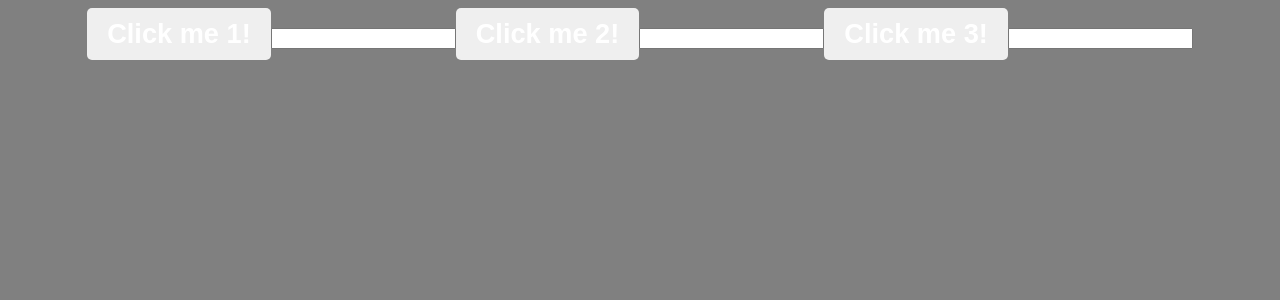
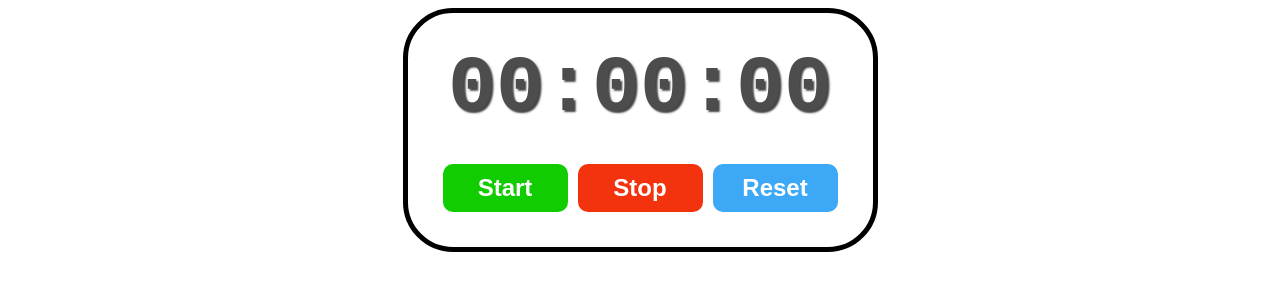
Before and after one commit to AhmedElyacoubiForJ/react-sandbox, a React (Create React App) app: page / in a window 1280 px wide. Shown: the top 300 px of the page. Built offline with nearby package versions, Linux system fonts and the light colour scheme; the HTML template or start-up script is replaced by a standard one.

Commit message:
stopwatch html and css

```diff
--- a/src/App.js
+++ b/src/App.js
@@ -20,6 +20,7 @@
 //import DigitalClock from "./BroCode/components/digital-clock";
 import UseContextExample from "./BroCode/components/use-context-hook";
 import UseRefExample from "./BroCode/components/use-ref";
+import StopWatch from "./BroCode/components/stop-watch";
 
 function App() {
   return (
@@ -85,7 +86,10 @@
       {/* <UseContextExample /> */}
 
       {/* useRef */}
-      <UseRefExample />
+      {/* <UseRefExample /> */}
+
+      {/* Stopwatch app */}
+      <StopWatch />
     </div>
   );
 }
--- /dev/null
+++ b/src/BroCode/components/stop-watch/index.jsx
@@ -0,0 +1,36 @@
+import { useState, useEffect, useRef } from "react";
+import './styles.css';
+
+function StopWatch() {
+  const [isRunning, setIsRunning] = useState(false);
+  const [elapsedTime, setElapsedTime] = useState(0);
+  const instervalIdRef = useRef(null);
+  const startTimeRef = useRef(0);
+
+  // we perform some code if the component is mounted
+  // and if the StopWatch is running
+  useEffect(() => {}, [isRunning]);
+
+  function start() {}
+
+  function stop() {}
+
+  function reset() {}
+
+  function formatTime() {
+    return "00:00:00";
+  }
+
+  return (
+    <div className="stopwatch">
+      <div className="display">{formatTime()}</div>
+      <div className="controls">
+        <button className="start-button" onClick={start}>Start</button>
+        <button className="stop-button" onClick={stop}>Stop</button>
+        <button className="reset-button" onClick={reset}>Reset</button>
+      </div>
+    </div>
+  );
+}
+
+export default StopWatch;
--- /dev/null
+++ b/src/BroCode/components/stop-watch/styles.css
@@ -0,0 +1,59 @@
+body {
+    display: flex;
+    flex-direction: column;
+    align-items: center;
+    /* background-color: hsl(0, 0%, 95%); */
+}
+
+.stopwatch {
+    display: flex;
+    flex-direction: column;
+    align-items: center;
+    border: 5px solid;
+    border-radius: 50px;
+    background-color: white;
+    padding: 30px;
+}
+
+.display {
+    font-size: 5rem;
+    font-family: monospace;
+    font-weight: bold;
+    color: hsl(0, 0%, 30%);
+    text-shadow: 2px 2px 2px hsl(0, 0%, 0%, 0.75);
+    margin-bottom: 25px;
+}
+
+.controls button {
+    font-size: 1.5rem;
+    font-weight: bold;
+    padding: 10px 20px;
+    margin: 5px;
+    min-width: 125px;
+    border: none;
+    border-radius: 10px;
+    cursor: pointer;
+    color: white;
+    transition: background-color 0.5s ease;
+}
+
+.start-button {
+    background-color: hsl(115, 100%, 40%);
+}
+.start-button:hover {
+    background-color: hsl(115, 100%, 35%);
+}
+
+.stop-button {
+    background-color: hsl(10, 90%, 50%);
+}
+.stop-button:hover {
+    background-color:  hsl(10, 90%, 45%);
+}
+
+.reset-button {
+    background-color: hsl(205, 90%, 60%);
+}
+.reset-button:hover {
+    background-color:  hsl(205, 90%, 55%);
+}
--- a/src/index.css
+++ b/src/index.css
@@ -1,3 +1,3 @@
-body {
+/* body {
   background: gray;
-}
+} */
```
